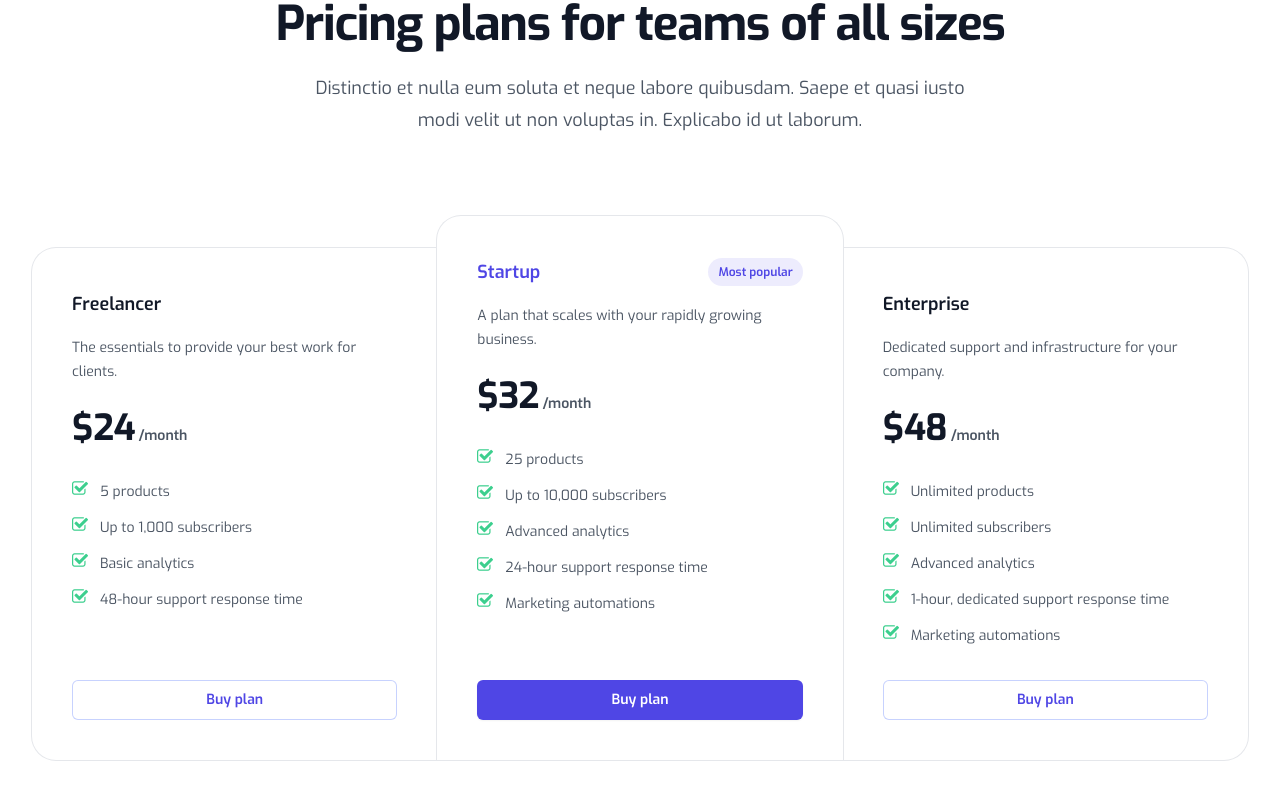
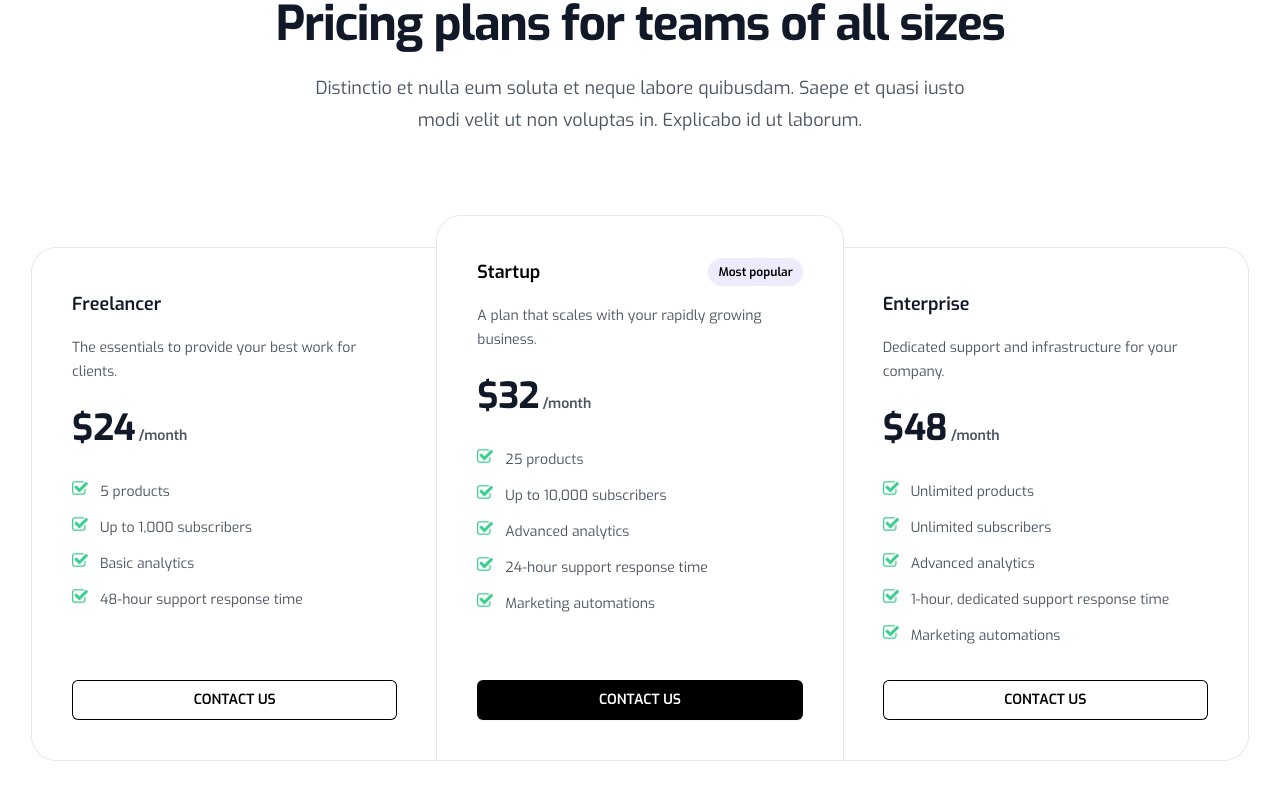
Before and after one commit to Fission-Fox/photographypage, a Next.js app: page /prizing in a window 1280 px wide. Shown: the part 324-1124 px from the top of the page. Built offline with nearby package versions, Linux system fonts and the light colour scheme.

Commit message:
fix: pricingplans

```diff
--- a/src/app/prizing/component/pricing.tsx
+++ b/src/app/prizing/component/pricing.tsx
@@ -57,7 +57,7 @@ export default function Example() {
     <div className="bg-white py-24 sm:py-32">
       <div className="mx-auto max-w-7xl px-6 lg:px-8">
         <div className="mx-auto max-w-4xl text-center">
-          <h2 className="text-base font-semibold leading-7 text-indigo-600">
+          <h2 className="text-base font-semibold leading-7 text-black">
             Pricing
           </h2>
           <p className="mt-2 text-4xl font-bold tracking-tight text-gray-900 sm:text-5xl">
@@ -84,14 +84,14 @@ export default function Example() {
                   <h3
                     id={tier.id}
                     className={classNames(
-                      tier.mostPopular ? "text-indigo-600" : "text-gray-900",
+                      tier.mostPopular ? "text-black" : "text-gray-900",
                       "text-lg font-semibold leading-8",
                     )}
                   >
                     {tier.name}
                   </h3>
                   {tier.mostPopular ? (
-                    <p className="rounded-full bg-indigo-600/10 px-2.5 py-1 text-xs font-semibold leading-5 text-indigo-600">
+                    <p className="rounded-full bg-indigo-600/10 px-2.5 py-1 text-xs font-semibold leading-5 text-black">
                       Most popular
                     </p>
                   ) : null}
@@ -124,12 +124,12 @@ export default function Example() {
                 aria-describedby={tier.id}
                 className={classNames(
                   tier.mostPopular
-                    ? "bg-indigo-600 text-white shadow-sm hover:bg-indigo-500"
-                    : "text-indigo-600 ring-1 ring-inset ring-indigo-200 hover:ring-indigo-300",
-                  "mt-8 block rounded-md py-2 px-3 text-center text-sm font-semibold leading-6 focus-visible:outline focus-visible:outline-2 focus-visible:outline-offset-2 focus-visible:outline-indigo-600",
+                    ? "bg-black text-white shadow-sm hover:bg-white hover:text-black hover:ring-black hover:border-[1px] hover:border-[black]"
+                    : "text-black ring-1 ring-inset ring-black  hover:bg-black hover:text-white hover:ring-black ",
+                  "mt-8 block rounded-md py-2 px-3 text-center text-sm font-semibold leading-6 focus-visible:outline focus-visible:outline-2 focus-visible:outline-offset-2 focus-visible:outline-black",
                 )}
               >
-                Buy plan
+                CONTACT US
               </a>
             </div>
           ))}
```
